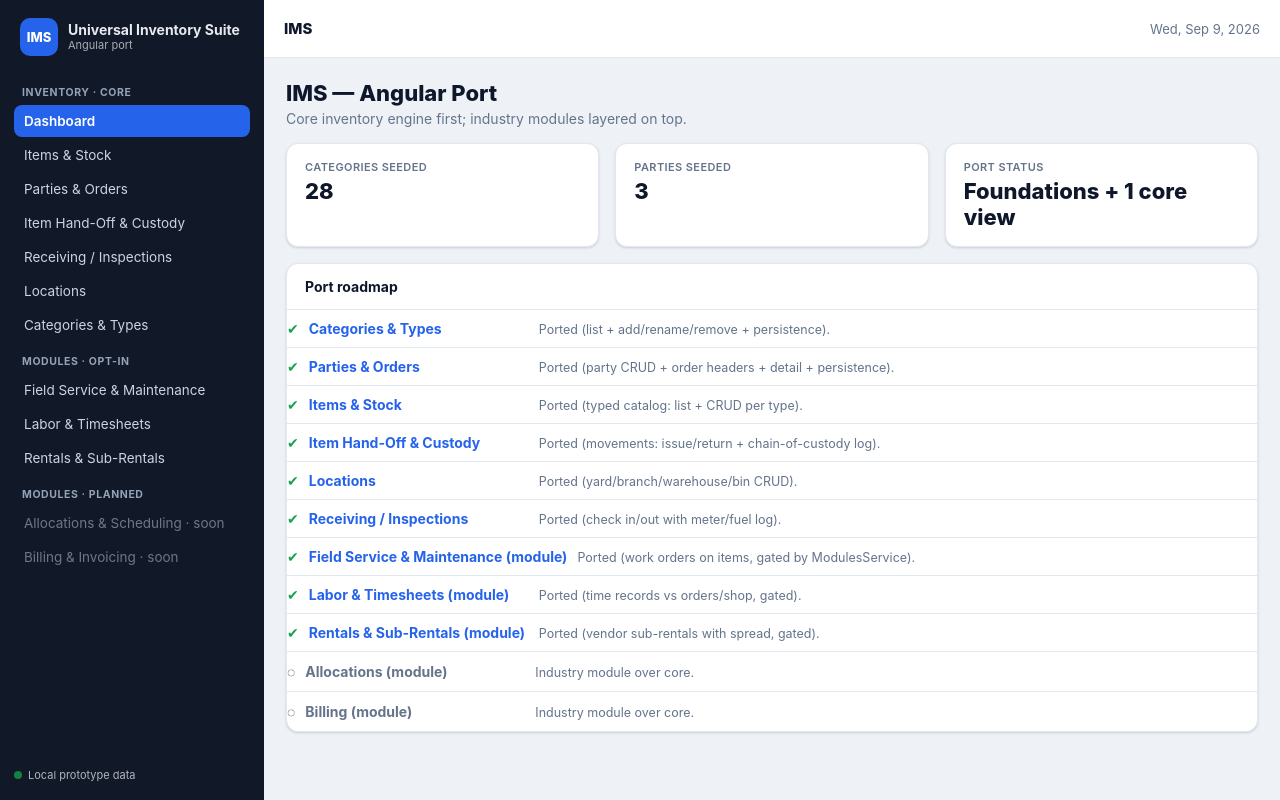
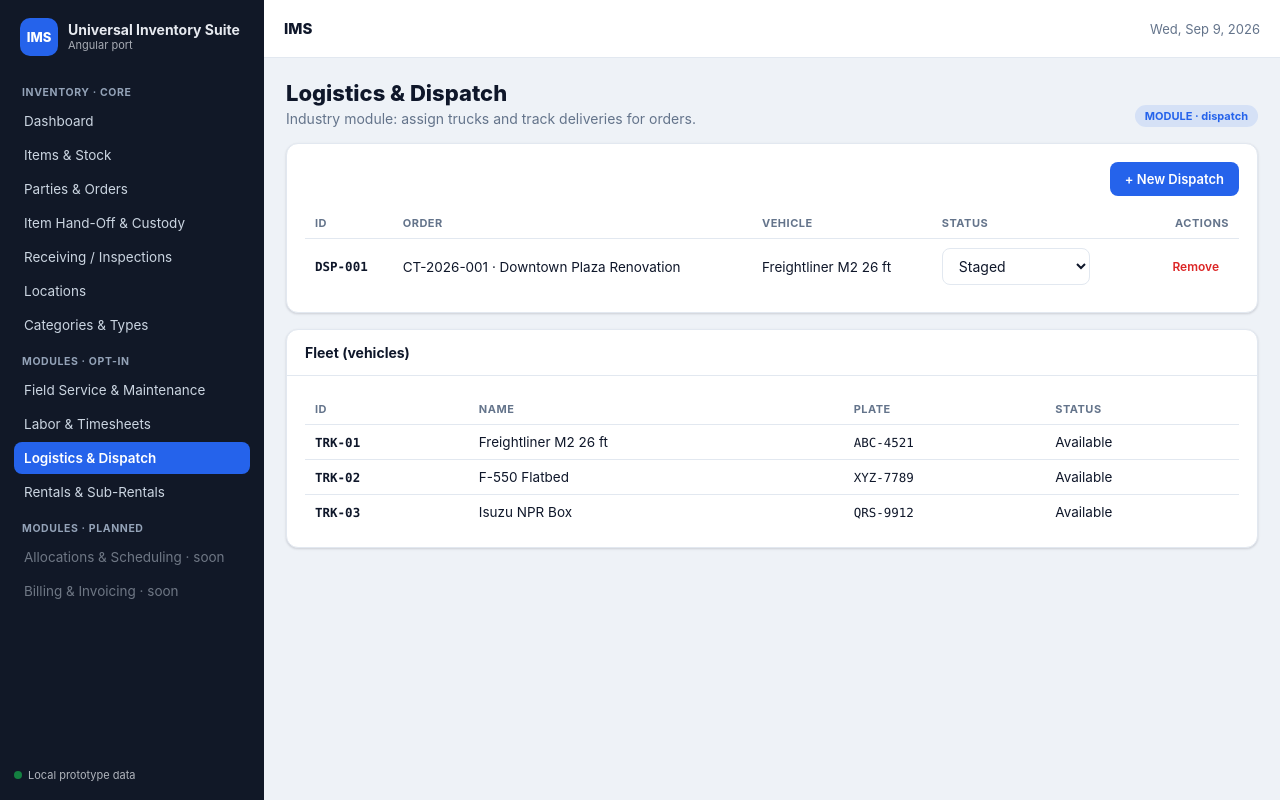
Before and after one commit to tinnerrob/ims-prototype-angular, an Angular app: page /logistics in a window 1280 px wide. Before the commit this address led to /dashboard. Built offline with nearby package versions, Linux system fonts and the light colour scheme.

Commit message:
Port Logistics & Dispatch (module): trucks + dispatch status board, gated

```diff
--- a/src/app/app.component.ts
+++ b/src/app/app.component.ts
@@ -38,6 +38,7 @@ export class AppComponent {
       items: [
         { label: 'Field Service & Maintenance', route: '/maintenance' },
         { label: 'Labor & Timesheets', route: '/timesheet' },
+        { label: 'Logistics & Dispatch', route: '/logistics' },
         { label: 'Rentals & Sub-Rentals', route: '/rentals' },
       ],
     },
--- a/src/app/app.routes.ts
+++ b/src/app/app.routes.ts
@@ -7,6 +7,7 @@ import { HandoffComponent } from './features/handoff/handoff.component';
 import { InspectionsComponent } from './features/inspections/inspections.component';
 import { ItemsComponent } from './features/items/items.component';
 import { LocationsComponent } from './features/locations/locations.component';
+import { LogisticsComponent } from './features/logistics/logistics.component';
 import { MaintenanceComponent } from './features/maintenance/maintenance.component';
 import { OrdersComponent } from './features/orders/orders.component';
 import { RentalsComponent } from './features/rentals/rentals.component';
@@ -25,6 +26,7 @@ export const routes: Routes = [
   { path: 'inspections', component: InspectionsComponent },
   { path: 'items', component: ItemsComponent },
   { path: 'locations', component: LocationsComponent },
+  { path: 'logistics', component: LogisticsComponent, canActivate: [requireModule('dispatch')] },
   { path: 'maintenance', component: MaintenanceComponent, canActivate: [requireModule('service')] },
   { path: 'orders', component: OrdersComponent },
   { path: 'rentals', component: RentalsComponent, canActivate: [requireModule('rentals')] },
--- a/src/app/core/data.service.ts
+++ b/src/app/core/data.service.ts
@@ -13,7 +13,10 @@ import {
   OrderStatus,
   Party,
   RentalSub,
+  Dispatch,
+  DispatchStatus,
   Timesheet,
+  Vehicle,
   WorkOrder,
   WorkOrderStatus,
 } from './models';
@@ -42,6 +45,8 @@ export class DataService {
     workOrders: WorkOrder[];
     timesheets: Timesheet[];
     rentals: RentalSub[];
+    vehicles: Vehicle[];
+    dispatches: Dispatch[];
   } = {
     settings: { categories: this.seedCategories() },
     parties: this.seedParties(),
@@ -53,6 +58,8 @@ export class DataService {
     workOrders: this.seedWorkOrders(),
     timesheets: this.seedTimesheets(),
     rentals: this.seedRentals(),
+    vehicles: this.seedVehicles(),
+    dispatches: this.seedDispatches(),
   };
 
   constructor() {
@@ -78,6 +85,8 @@ export class DataService {
       if (Array.isArray(snap.workOrders)) this.db.workOrders = snap.workOrders;
       if (Array.isArray(snap.timesheets)) this.db.timesheets = snap.timesheets;
       if (Array.isArray(snap.rentals)) this.db.rentals = snap.rentals;
+      if (Array.isArray(snap.vehicles)) this.db.vehicles = snap.vehicles;
+      if (Array.isArray(snap.dispatches)) this.db.dispatches = snap.dispatches;
     } catch {
       /* corrupted storage -> keep seed */
     }
@@ -100,6 +109,8 @@ export class DataService {
           workOrders: this.db.workOrders,
           timesheets: this.db.timesheets,
           rentals: this.db.rentals,
+          vehicles: this.db.vehicles,
+          dispatches: this.db.dispatches,
         }),
       );
     } catch {
@@ -394,6 +405,58 @@ export class DataService {
       if (!Number.isNaN(n) && n > max) max = n;
     }
     return 'RR-' + String(max + 1).padStart(3, '0');
+  }
+
+  /* ---------------------------- dispatch -------------------------------- */
+
+  listVehicles(): Vehicle[] {
+    return [...this.db.vehicles];
+  }
+
+  listDispatches(): Dispatch[] {
+    return [...this.db.dispatches];
+  }
+
+  createDispatch(data: Omit<Dispatch, 'id' | 'orderLabel' | 'status'> & { status?: DispatchStatus }): Dispatch {
+    const order = this.getOrder(data.orderId);
+    const rec: Dispatch = {
+      ...data,
+      id: this.nextDispatchId(),
+      orderLabel: order ? `${order.orderId} · ${order.projectName}` : data.orderId,
+      status: data.status ?? 'Staged',
+    };
+    this.db.dispatches.push(rec);
+    this.save();
+    return rec;
+  }
+
+  setDispatchStatus(id: string, status: DispatchStatus): void {
+    const d = this.db.dispatches.find((x) => x.id === id);
+    if (d) {
+      d.status = status;
+      this.save();
+    }
+  }
+
+  removeDispatch(id: string): void {
+    const i = this.db.dispatches.findIndex((x) => x.id === id);
+    if (i >= 0) {
+      this.db.dispatches.splice(i, 1);
+      this.save();
+    }
+  }
+
+  vehicleName(id: string): string {
+    return this.db.vehicles.find((v) => v.id === id)?.name ?? id;
+  }
+
+  private nextDispatchId(): string {
+    let max = 0;
+    for (const d of this.db.dispatches) {
+      const n = Number(d.id.split('-')[1]);
+      if (!Number.isNaN(n) && n > max) max = n;
+    }
+    return 'DSP-' + String(max + 1).padStart(3, '0');
   }
 
   /* ---------------------------- work orders ----------------------------- */
@@ -691,4 +754,18 @@ export class DataService {
       { id: 'RR-001', itemId: null, assetName: 'Generac 100 kW Generator', vendor: 'PowerGen Rentals', vendorCost: 110, retailRate: 175, qty: 1, note: 'Backfill for EQ fleet' },
     ];
   }
+
+  private seedVehicles(): Vehicle[] {
+    return [
+      { id: 'TRK-01', name: 'Freightliner M2 26 ft', plate: 'ABC-4521', status: 'Available' },
+      { id: 'TRK-02', name: 'F-550 Flatbed', plate: 'XYZ-7789', status: 'Available' },
+      { id: 'TRK-03', name: 'Isuzu NPR Box', plate: 'QRS-9912', status: 'Available' },
+    ];
+  }
+
+  private seedDispatches(): Dispatch[] {
+    return [
+      { id: 'DSP-001', orderId: 'CT-2026-001', orderLabel: 'CT-2026-001 · Downtown Plaza Renovation', itemId: 'EQ-101', vehicleId: 'TRK-01', status: 'En Route' },
+    ];
+  }
 }
--- a/src/app/core/models.ts
+++ b/src/app/core/models.ts
@@ -228,3 +228,24 @@ export interface RentalSub {
   qty: number;
   note?: string;
 }
+
+export interface Vehicle {
+  id: string;
+  name: string;
+  plate: string;
+  status: 'Available' | 'En Route' | 'In Use' | 'Out of Service';
+}
+
+export type DispatchStatus = 'Staged' | 'En Route' | 'Delivered' | 'Pending Return';
+
+export interface Dispatch {
+  id: string;
+  orderId: string;
+  orderLabel: string;
+  itemId?: string | null;
+  vehicleId: string;
+  driverId?: string | null;
+  status: DispatchStatus;
+}
+
+export const DISPATCH_STATUSES: DispatchStatus[] = ['Staged', 'En Route', 'Delivered', 'Pending Return'];
--- a/src/app/features/dashboard/dashboard.component.ts
+++ b/src/app/features/dashboard/dashboard.component.ts
@@ -28,6 +28,7 @@ export class DashboardComponent {
     { route: '/maintenance', title: 'Field Service & Maintenance (module)', done: true, note: 'Ported (work orders on items, gated by ModulesService).' },
     { route: '/timesheet', title: 'Labor & Timesheets (module)', done: true, note: 'Ported (time records vs orders/shop, gated).' },
     { route: '/rentals', title: 'Rentals & Sub-Rentals (module)', done: true, note: 'Ported (vendor sub-rentals with spread, gated).' },
+    { route: '/logistics', title: 'Logistics & Dispatch (module)', done: true, note: 'Ported (truck dispatch by status, gated).' },
     { route: '/scheduler', title: 'Allocations (module)', done: false, note: 'Industry module over core.' },
     { route: '/invoicing', title: 'Billing (module)', done: false, note: 'Industry module over core.' },
   ];
--- /dev/null
+++ b/src/app/features/logistics/logistics.component.html
@@ -0,0 +1,96 @@
+<section class="page">
+  <div class="page-head">
+    <div>
+      <h1>Logistics &amp; Dispatch</h1>
+      <p class="page-sub">Industry module: assign trucks and track deliveries for orders.</p>
+    </div>
+    <span class="mod-tag">MODULE · dispatch</span>
+  </div>
+
+  <div class="card">
+    <div class="card-body">
+      <div class="toolbar">
+        <button class="btn btn-primary" (click)="openForm()">+ New Dispatch</button>
+      </div>
+      <table class="table">
+        <thead>
+          <tr><th>ID</th><th>Order</th><th>Vehicle</th><th>Status</th><th class="th-end">Actions</th></tr>
+        </thead>
+        <tbody>
+          @for (d of dispatches(); track d.id) {
+            <tr>
+              <td class="mono strong">{{ d.id }}</td>
+              <td>{{ d.orderLabel }}</td>
+              <td>{{ data.vehicleName(d.vehicleId) }}</td>
+              <td>
+                <select class="input status-sel" [value]="d.status" (change)="setStatus(d, $any($event.target).value)">
+                  @for (s of statuses; track s) { <option [value]="s">{{ s }}</option> }
+                </select>
+              </td>
+              <td class="td-end"><button class="btn btn-danger-ghost btn-sm" (click)="remove(d)">Remove</button></td>
+            </tr>
+          } @empty {
+            <tr><td colspan="5" class="empty">No dispatches yet.</td></tr>
+          }
+        </tbody>
+      </table>
+    </div>
+  </div>
+
+  <div class="card log-card">
+    <div class="card-header">Fleet (vehicles)</div>
+    <div class="card-body">
+      <table class="table">
+        <thead><tr><th>ID</th><th>Name</th><th>Plate</th><th>Status</th></tr></thead>
+        <tbody>
+          @for (v of vehicles(); track v.id) {
+            <tr><td class="mono strong">{{ v.id }}</td><td>{{ v.name }}</td><td class="mono">{{ v.plate }}</td><td>{{ v.status }}</td></tr>
+          }
+        </tbody>
+      </table>
+    </div>
+  </div>
+</section>
+
+@if (formOpen) {
+  <div class="overlay">
+    <div class="panel">
+      <div class="panel-head">
+        <span class="panel-title">New Dispatch</span>
+        <button class="icon-btn" (click)="formOpen = false" aria-label="Close">×</button>
+      </div>
+      <div class="panel-body">
+        <div class="field">
+          <label>Order *</label>
+          <select class="input" [(ngModel)]="form.orderId">
+            <option value="" disabled>Choose an order…</option>
+            @for (o of orders(); track o.orderId) {
+              <option [value]="o.orderId">{{ o.orderId }} · {{ o.projectName }}</option>
+            }
+          </select>
+        </div>
+        <div class="row2">
+          <div class="field">
+            <label>Vehicle *</label>
+            <select class="input" [(ngModel)]="form.vehicleId">
+              <option value="" disabled>Choose a truck…</option>
+              @for (v of vehicles(); track v.id) {
+                <option [value]="v.id">{{ v.name }} ({{ v.plate }})</option>
+              }
+            </select>
+          </div>
+          <div class="field">
+            <label>Status</label>
+            <select class="input" [(ngModel)]="form.status">
+              @for (s of statuses; track s) { <option [value]="s">{{ s }}</option> }
+            </select>
+          </div>
+        </div>
+      </div>
+      <div class="panel-foot">
+        <button class="btn btn-ghost" (click)="formOpen = false">Cancel</button>
+        <button class="btn btn-primary" (click)="save()" [disabled]="!form.orderId || !form.vehicleId">Create</button>
+      </div>
+    </div>
+  </div>
+}
--- /dev/null
+++ b/src/app/features/logistics/logistics.component.scss
@@ -0,0 +1 @@
+/* Logistics & Dispatch — reuses shared styles. */
--- /dev/null
+++ b/src/app/features/logistics/logistics.component.ts
@@ -0,0 +1,63 @@
+import { Component } from '@angular/core';
+import { FormsModule } from '@angular/forms';
+
+import { DataService } from '../../core/data.service';
+import { DISPATCH_STATUSES, Dispatch, DispatchStatus } from '../../core/models';
+
+interface DspForm {
+  orderId: string;
+  vehicleId: string;
+  status: DispatchStatus;
+}
+
+@Component({
+  selector: 'ims-logistics',
+  standalone: true,
+  imports: [FormsModule],
+  templateUrl: './logistics.component.html',
+  styleUrl: './logistics.component.scss',
+})
+export class LogisticsComponent {
+  readonly statuses = DISPATCH_STATUSES;
+
+  formOpen = false;
+  form: DspForm = this.emptyForm();
+
+  constructor(readonly data: DataService) {}
+
+  dispatches(): Dispatch[] {
+    return this.data.listDispatches();
+  }
+
+  vehicles() {
+    return this.data.listVehicles();
+  }
+
+  orders() {
+    return this.data.listOrders().filter((o) => o.status === 'active');
+  }
+
+  openForm(): void {
+    this.form = { orderId: '', vehicleId: '', status: 'Staged' };
+    this.formOpen = true;
+  }
+
+  save(): void {
+    const f = this.form;
+    if (!f.orderId || !f.vehicleId) return;
+    this.data.createDispatch({ orderId: f.orderId, vehicleId: f.vehicleId, status: f.status });
+    this.formOpen = false;
+  }
+
+  setStatus(d: Dispatch, status: DispatchStatus): void {
+    this.data.setDispatchStatus(d.id, status);
+  }
+
+  remove(d: Dispatch): void {
+    if (confirm(`Remove dispatch ${d.id}?`)) this.data.removeDispatch(d.id);
+  }
+
+  private emptyForm(): DspForm {
+    return { orderId: '', vehicleId: '', status: 'Staged' };
+  }
+}
--- a/src/styles.scss
+++ b/src/styles.scss
@@ -258,6 +258,10 @@ body {
   align-self: center;
 }
 
+.log-card {
+  margin-top: 16px;
+}
+
 /* ---------- tables ---------- */
 .table {
   width: 100%;
```
Also changed, not shown: 1 other file (tests, documents, lock files or other folders).
